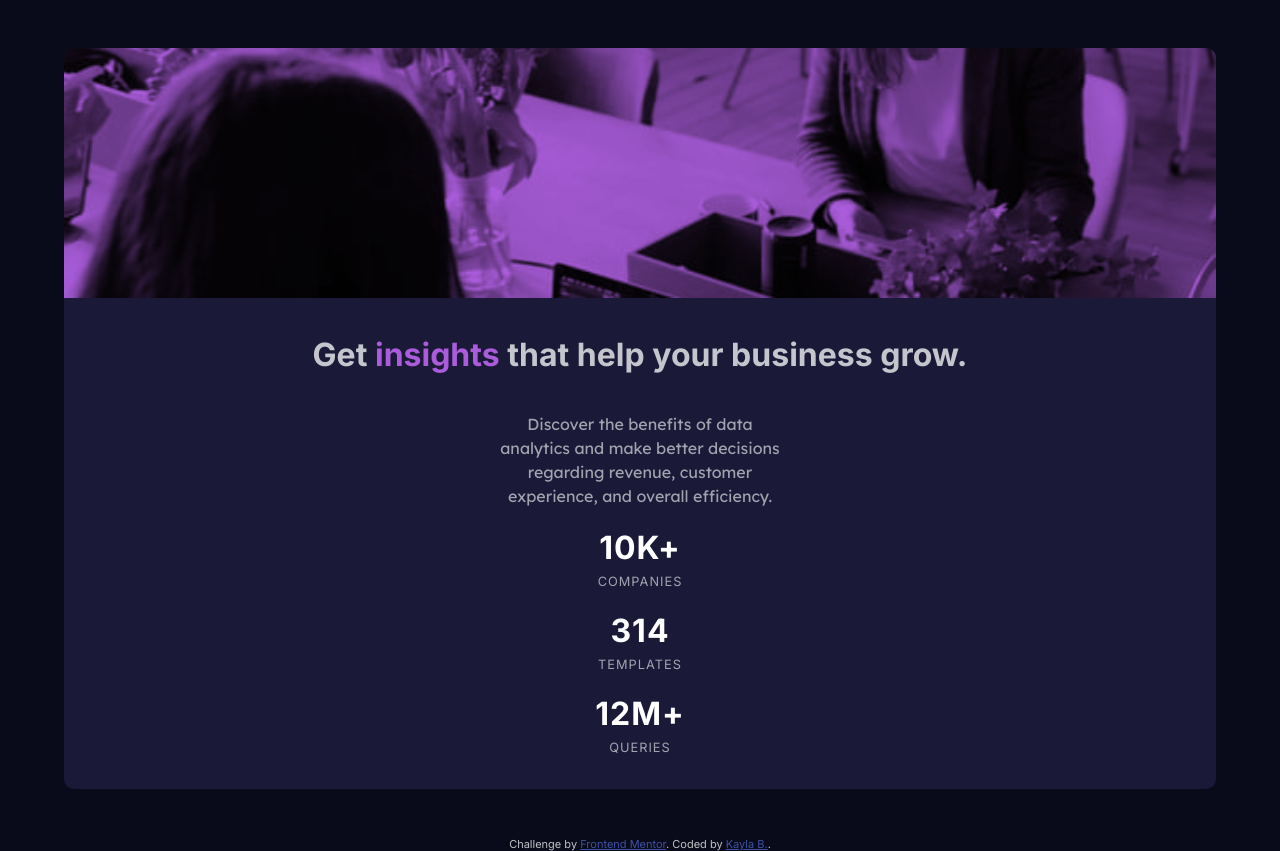
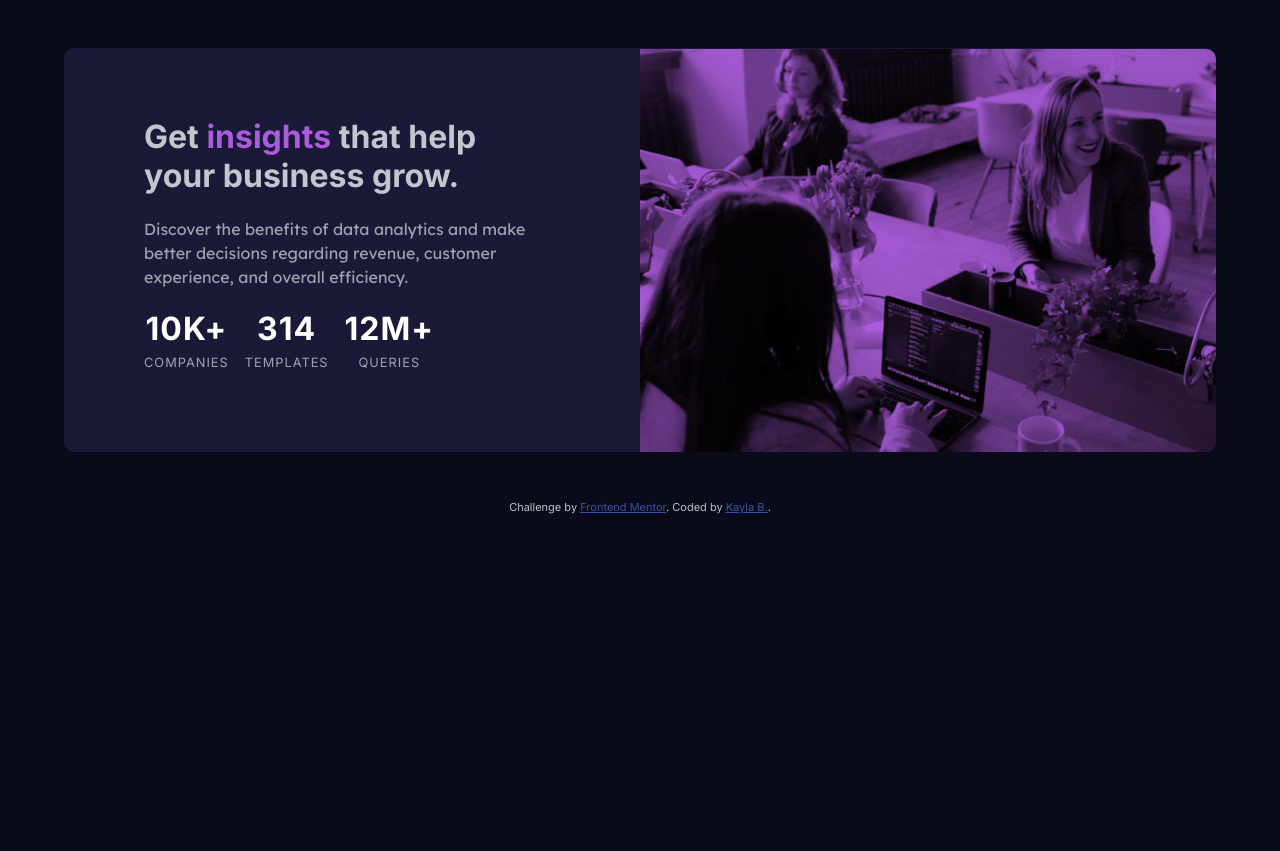
Before and after one commit to kbonneteau/fe-mentor-stats-preview-card, a plain HTML site: page index.html in a window 1280 px wide. After the commit the page ends 800 px from the top, so only its background shows below. Drawn offline with Linux system fonts and the light colour scheme.

Commit message:
Add styling for tablet/desktop breakpoint

```diff
--- a/index.html
+++ b/index.html
@@ -6,17 +6,12 @@
   <link rel="icon" type="image/png" sizes="32x32" href="./assets/images/favicon-32x32.png">
   <link rel="stylesheet" href="./styles/main.css">
   <title>Frontend Mentor | Stats preview card component</title>
-
-  <!-- Feel free to remove these styles or customise in your own stylesheet 👍 -->
-  <style>
-    .attribution { font-size: 11px; text-align: center; }
-    .attribution a { color: hsl(228, 45%, 44%); }
-  </style>
 </head>
 <body>
   <main class="stats-card">
     <div class="stats-card__hero">
     </div>
+    <div class="stats-card__content-wrapper">
       <h1 class="stats-card__heading">Get <span class="stats-card__heading--highlight">insights</span> that help your business grow.</h1>
       <p class="stats-card__description">
         Discover the benefits of data analytics and make better decisions regarding revenue, customer
@@ -36,6 +31,7 @@
           queries
         </li>
       </ul>
+    </div>
   </main>
   <footer>
     <div class="attribution">
--- a/styles/main.scss
+++ b/styles/main.scss
@@ -12,14 +12,34 @@ body {
     @include flex-centering(column);
 }
 
+.attribution {
+    font-size: 11px;
+    text-align: center;
+}
+.attribution a {
+    color: hsl(228, 45%, 44%);
+}
+
 .stats-card {
     background-color: $card-background;
     width: 90vw;
     border-radius: 10px;
     margin: 3rem 0;
     @include flex-centering(column);
-    // justify-content: flex-start;
-    // gap: 1rem;
+
+    @include tablet {
+        flex-direction: row-reverse;
+    }
+
+    &__content-wrapper {
+        @include flex-centering(column);
+        flex-basis: 50%;
+
+        @include tablet {
+            align-items: flex-start;
+            padding: 3rem 0 3rem 5rem;
+        }
+    }
 
     &__hero {
         position: relative;
@@ -27,15 +47,27 @@ body {
         height: 15.625rem;
         border-radius: 10px 10px 0 0;
         background:
-          url('../assets/images/image-header-mobile.jpg')
-          center / cover;
+        url('../assets/images/image-header-mobile.jpg')
+        center / cover;
         background-color: $accent-color;
         background-blend-mode: multiply;
+
+        @include tablet {
+            flex-basis: 50%;
+            height: 25.1875rem;
+            border-radius: 0 10px 10px 0;
+        }
     }
 
     &__heading {
         text-align: center;
         padding: 1rem;
+
+        @include tablet {
+            text-align: left;
+            padding: 0;
+            width: 18ch;
+        }
 
         &--highlight {
             color: $accent-color;
@@ -49,6 +81,11 @@ body {
         font-family: $site-font-alt;
         color: $stat-headings;
         line-height: 1.5;
+
+        @include tablet {
+            text-align: left;
+            width: 40ch;
+        }
     }
 
     &__list {
@@ -59,6 +96,11 @@ body {
         gap: 1rem;
         text-align: center;
         margin-bottom: 2rem;
+
+        @include tablet {
+            flex-direction: row;
+            flex-basis: 100%;
+        }
     }
 
     &__stat {
@@ -68,6 +110,10 @@ body {
         color: $stat-headings;
         line-height: 1.5;
 
+        @include tablet {
+            flex-grow: 1;
+        }
+
         &--number {
             font-family: $site-font;
             font-weight: 700;
```
Also changed, not shown: styles/main.css. Lines whose indentation alone changed are shown as unchanged.
